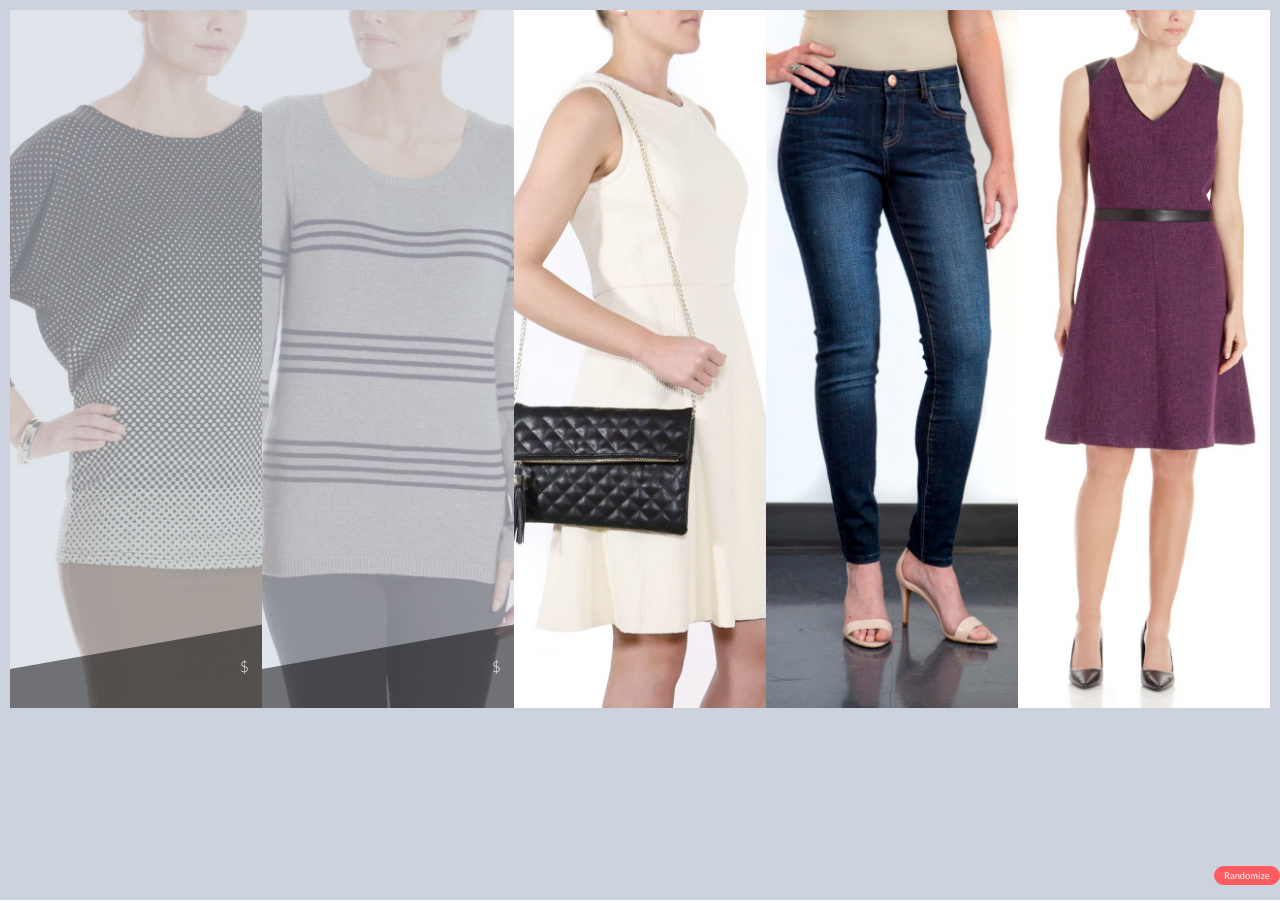
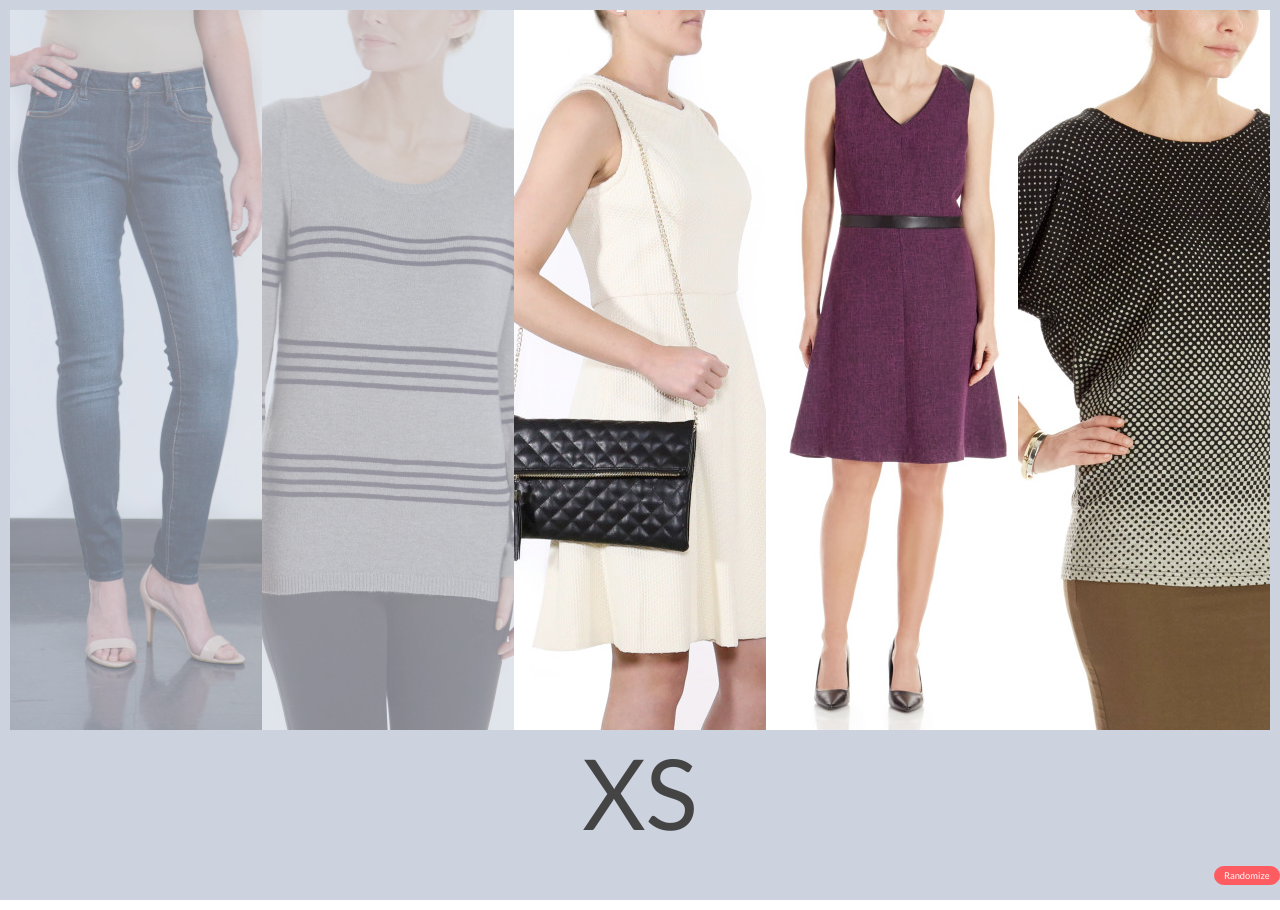
Before and after one commit to yorthehunter/returns-prototype, a Jekyll site: the page built from returns-prototype.html, in a window 1280 px wide. Built offline with Jekyll 4.4.1, drawn with Linux system fonts in a browser that asks for light colours.

Commit message:
re-do the markup entirely. Add some animation that wasn't there before

```diff
--- a/_layouts/page.html
+++ b/_layouts/page.html
@@ -2,6 +2,6 @@
 layout: blank
 ---
 
-<article>
+<article style="width: 100vw; height: 100vh; overflow: hidden;">
   {{ content }}
 </article>
--- a/_sass/site/_modules.scss
+++ b/_sass/site/_modules.scss
@@ -1 +1,2 @@
-@import "modules/returns.scss"
+@import "modules/animation.scss";
+@import "modules/returns-B.scss";
--- /dev/null
+++ b/_sass/site/modules/_animation.scss
@@ -0,0 +1,40 @@
+.animated {
+  animation-duration: 0.5s;
+  animation-fill-mode: both;
+}
+
+.animated.infinite {
+  animation-iteration-count: infinite;
+}
+
+@keyframes bounceInUp {
+  from, 60%, 75%, 90%, to {
+    animation-timing-function: cubic-bezier(0.215, 0.610, 0.355, 1.000);
+  }
+
+  from {
+    opacity: 0;
+    transform: translate3d(0, 3000px, 0);
+  }
+
+  60% {
+    opacity: 1;
+    transform: translate3d(0, -20px, 0);
+  }
+
+  75% {
+    transform: translate3d(0, 10px, 0);
+  }
+
+  90% {
+    transform: translate3d(0, -5px, 0);
+  }
+
+  to {
+    transform: translate3d(0, 0, 0);
+  }
+}
+
+.bounceInUp {
+  animation-name: bounceInUp;
+}
--- /dev/null
+++ b/_sass/site/modules/_returns-B.scss
@@ -0,0 +1,130 @@
+$returns_base_padding: 10px;
+
+
+body {
+  background: transparent;
+}
+
+.returned-items-list {
+  padding-top:   $returns_base_padding;
+  padding-left:  $returns_base_padding;
+  padding-right: $returns_base_padding;
+  margin: 0;
+
+  display: flex;
+  align-items: top;
+  justify-content: center;
+
+  @extend %list-unstyled !optional;
+
+  .returned-item {
+    overflow: hidden;
+    height: 80vh;
+    margin: 0;
+    position: relative;
+
+    display: flex;
+    align-items: center;
+    justify-content: center;
+
+    &--current {
+      opacity:   1.0 !important;
+      min-width: 480px;
+      height:    85vh;
+
+      margin-left:  $returns_base_padding;
+      margin-right: $returns_base_padding;
+
+      &:last-child  { margin-right: 0; }
+      &:first-child { margin-left:  0; }
+    }
+
+    &--done {
+      opacity: 0.4;
+    }
+
+    img {
+      max-height: 720px;
+      min-width: 480px;
+    }
+
+    &__location {
+      position: absolute;
+      text-align: center;
+      bottom:  -15vh;
+      height:   15vh;
+      overflow: hidden;
+      left:    0;
+      right:   0;
+    }
+  }
+}
+
+.return-info {
+  height:      calc(15vh - #{$returns_base_padding});
+  line-height: calc(15vh - #{$returns_base_padding});
+  text-align: center;
+  @extend %uppercase !optional;
+  font-size: calc(12vh - #{$returns_base_padding});
+
+  &--double-lined {
+    font-size: calc(6vh - #{$returns_base_padding});
+    line-height: calc(6vh - #{$returns_base_padding});
+
+    & > span {
+      @extend %small, %thin !optional;
+    }
+  }
+}
+
+body.sold      .return-info,
+body.dmg       .return-info,
+body.necklaces .return-info,
+body.bracelets .return-info,
+body.purses    .return-info,
+body.md        .return-info,
+body.lg        .return-info{
+  color: white;
+}
+
+.returns-banner {
+  position: absolute;
+  z-index: -1;
+  left: 0;
+  right: 0;
+  bottom: 0;
+  @extend %bg-gray-light;
+  height: 100vh;
+  overflow: hidden;
+
+  &.current::after {
+    right: 0;
+  }
+
+  &::after {
+    content: "";
+    @extend %pos-abs !optional;
+    transition: right 0.3s ease;
+    transform: skewX(-45deg);
+    margin-left: -50%;
+    margin-right: -50%;
+    z-index: 0;
+    left: 0;
+    right: 150vw;
+    bottom: 0;
+    top: 0;
+  }
+
+  &--rtv::after { background-color: $base-rtv; }
+  &--clr::after { background-color: $base-clr; }
+  &--dmg::after { background-color: $base-dmg; }
+  &--sold::after{ background-color: green; }
+  &--lg::after  { background-color: $base-lg; }
+  &--md::after  { background-color: $base-md; }
+  &--sm::after  { background-color: $base-sm; }
+  &--xs::after  { background-color: $base-xs; }
+  &--acc::after { background-color: $base-acc; }
+  &--necklaces::after { background-color: $base-acc; }
+  &--bracelets::after { background-color: $base-acc; }
+  &--purses::after    { background-color: $base-acc; }
+}
--- a/_sass/site/modules/_returns.scss
+++ b/_sass/site/modules/_returns.scss
@@ -1,4 +1,8 @@
 $return-item-title-height: 15vh;
+
+.constrained {
+
+}
 
 .returns-banner {
   position: absolute;
@@ -99,7 +103,8 @@ $return-item-title-height: 15vh;
   }
 
   img {
-    max-width: 480px;
+    max-width: 100%;
+    max-height: 100%;
     transform: translateX(-25%);
   }
 
--- a/returns-prototype.html
+++ b/returns-prototype.html
@@ -12,53 +12,53 @@ permalink: /returns-prototype/
   .returned-item--5::after { background-image: url({{'/assets/images/item_5.png' | prepend: site.baseurl }}); }
 </style>
 
-<div class="container flex" style="padding-top: 10px;">
-  <ul class="returned-items-list">
-    <li class="returned-item returned-item--1" data-item-status="out" data-item-type="jewelry" data-item-override="" data-item-location="">
-      <h2 class="returned-item__location">
-        <div class="returned-item__location--primary"></div>
-        <div class="returned-item__location--secondary"></div>
-      </h2>
-      <footer class="returned-item__footer">
-        <aside class="returned-item__status"><span></span></aside>
-      </footer>  </li>
-    <li class="returned-item returned-item--4" data-item-status="sold" data-item-override="" data-item-type="lg / xl" data-item-location="">
-      <h2 class="returned-item__location">
-        <div class="returned-item__location--primary"></div>
-        <div class="returned-item__location--secondary"></div>
-      </h2>
-      <footer class="returned-item__footer">
-        <aside class="returned-item__status"><span></span></aside>
-      </footer>  </li>
-    <li class="returned-item returned-item--2" data-item-status="out" data-item-type="md" data-item-override="" data-item-location="">
-      <h2 class="returned-item__location">
-        <div class="returned-item__location--primary"></div>
-        <div class="returned-item__location--secondary"></div>
-      </h2>
-      <footer class="returned-item__footer">
-        <aside class="returned-item__status"><span></span></aside>
-      </footer>  </li>
-    <li class="returned-item returned-item--3" data-item-status="out" data-item-type="md" data-item-override="rtv" data-item-location="">
-      <h2 class="returned-item__location">
-        <div class="returned-item__location--primary"></div>
-        <div class="returned-item__location--secondary"></div>
-      </h2>
-      <footer class="returned-item__footer">
-        <aside class="returned-item__status"><span></span></aside>
-      </footer>  </li>
-    <li class="returned-item returned-item--5" data-item-status="sold" data-item-type="xs" data-item-override="" data-item-location="">
-      <h2 class="returned-item__location">
-        <div class="returned-item__location--primary"></div>
-        <div class="returned-item__location--secondary"></div>
-      </h2>
-      <footer class="returned-item__footer">
-        <aside class="returned-item__status"><span></span></aside>
-      </footer>
-    </li>
-  </ul>
-  <footer class="returns-banner">
-  </footer>
-</div>
+<ul class="returned-items-list">
+  <li class="returned-item"
+    data-item-status   = "out"
+    data-item-type     = "purses"
+    data-item-override = ""
+    data-item-location = ""
+    date-item-id       = 1234567>
+    <img src="{{site.baseurl}}/assets/images/item_1.png">
+  </li>
+  <li class="returned-item"
+    data-item-status   = "sold"
+    data-item-override = ""
+    data-item-type     = "lg / xl"
+    data-item-location = ""
+    date-item-id       = 1234567>
+    <img src="{{site.baseurl}}/assets/images/item_2.png">
+  </li>
+  <li class="returned-item"
+    data-item-status   = "out"
+    data-item-type     = "md"
+    data-item-override = ""
+    data-item-location = ""
+    date-item-id       = 1234567>
+    <img src="{{site.baseurl}}/assets/images/item_3.png">
+  </li>
+  <li class="returned-item"
+    data-item-status   = "out"
+    data-item-type     = "md"
+    data-item-override = "rtv"
+    data-item-location = ""
+    date-item-id       = 1234567>
+    <img src="{{site.baseurl}}/assets/images/item_4.png">
+  </li>
+  <li class="returned-item"
+    data-item-status   = "sold"
+    data-item-type     = "xs"
+    data-item-override = ""
+    data-item-location = ""
+    date-item-id       = 1234567>
+    <img src="{{site.baseurl}}/assets/images/item_5.png">
+  </li>
+</ul>
+<footer class="return-info bounceInUp animated"></footer>
+
+<div class="returns-banner"></div>
+
+
 
 <button class="btn btn-xs btn-primary pos-abs pos-b pos-r z10 js-randomize">Randomize</button>
 
@@ -148,7 +149,6 @@ permalink: /returns-prototype/
 
     done_items = $(".returned-item--done");
     $(".returned-items-list").append(done_items, $(".returned-item:not('.returned-item--done')"));
-
   }
 
   function set_dmg(e) {
@@ -241,74 +238,90 @@ permalink: /returns-prototype/
   }
 
   function write_location(e, t) {
-    switch (e.data("item-location")) {
-      case "sold":
-        primary   = "SOLD";
-        secondary  = "all";
-        break;
-      case "rtv":
-        primary   = "R T V";
-        secondary = "all";
-        break;
-      case "clr":
-        primary   = "C L R";
-        secondary = "all";
-        break;
-        break;
-      case "dmg":
-        primary   = "D M G";
-        if (t != "jewelry"){
-          secondary = "non-jewelry";
-        }
-        else {
-          secondary = "jewelry";
-        }
-        break;
-      case "tangled":
-        primary   = "TANGLED";
-        secondary = "jewelry";
-        break;
-      case "label":
-        primary   = "LABEL";
-        if (t != "jewelry"){
-          secondary = "non-jewelry";
-        }
-        else {
-          secondary = "jewelry";
-        }
-        break;
-      case "lg / xl":
-        primary   = "LG / XL";
-        secondary = "apparel";
-        break;
-      case "md":
-        primary   = "MD";
-        secondary = "apparel";
-        break;
-      case "sm":
-        primary   = "SM";
-        secondary = "apparel";
-        break;
-      case "xs":
-        primary   = "XS";
-        secondary = "apparel";
-        break;
-      case "jewelry":
-        primary   = "PURSES";
-        secondary = "& scarves";
-        break;
+    loc    = e.data("item-location");
+    width  = $(".returned-item--current").width();
+    offset = $(".returned-item--current").offset();
+    target = $(".return-info");
+    if (offset != null) {
+      target.width(width).offset({ left: offset.left });
     }
-    e.find(".returned-item__location--primary").text(primary);
-    e.find(".returned-item__location--secondary").text(secondary);
+    if (loc == "purses"){
+      target.addClass("return-info--double-lined").html("purses<br><span>& scarves</span>")
+    }
+    else if (loc == "bracelets"){
+      target.addClass("return-info--double-lined").html("bracelets<br><span>& earrings</span>")
+    }
+    else {
+      target.removeClass("return-info--double-lined").html(loc);
+    }
+    // Some silly js horseshit that reruns a CSS animation. God.
+    target.removeClass('bounceInUp');
+    setTimeout(
+        function(){target.addClass('bounceInUp')}
+        , 1);
+
     $(".returned-item--current").removeClass("returned-item--sold returned-item--lg returned-item--md returned-item--sm returned-item--xs returned-item--dmg returned-item--jewelry returned-item--clr returned-item--acc returned-item--rtv").addClass("returned-item--"+e.data("item-location"));
   }
 
   function color_banner() {
     current_location = $(".returned-item--current").data("item-location");
     $(".returns-banner").removeClass().addClass("returns-banner");
+    $("body").removeClass().addClass(current_location);
 
     setTimeout(function(){
       $(".returns-banner").addClass("returns-banner--"+current_location+" current");
-    }, 200);
+    }, 300);
   }
+
+  function slideSwap($set1, $set2) {
+
+    //$elem.append(infoString($elem));
+    //$after.append(infoString($after));
+    $set1.css("color", "red");
+    $set2.css("color", "blue");
+    var $set3 = $set2.last().nextAll();
+    $set3.css("color", "green");
+
+    var mb_prev = cssprop($set1.first().prev(), "margin-bottom");
+    if (isNaN(mb_prev)) mb_prev = 0;
+    var mt_next = cssprop($set2.last().next(), "margin-top");
+    if (isNaN(mt_next)) mt_next = 0;
+
+    var mt_1 = cssprop($set1.first(), "margin-top");
+    var mb_1 = cssprop($set1.last(), "margin-bottom");
+    var mt_2 = cssprop($set2.first(), "margin-top");
+    var mb_2 = cssprop($set2.last(), "margin-bottom");
+
+    var h1 = $set1.last().offset().top + $set1.last().outerHeight() - $set1.first().offset().top;
+    var h2 = $set2.last().offset().top + $set2.last().outerHeight() - $set2.first().offset().top;
+
+    move1 = h2 + Math.max(mb_2, mt_1) + Math.max(mb_prev, mt_2) - Math.max(mb_prev, mt_1);
+    move2 = -h1 - Math.max(mb_1, mt_2) - Math.max(mb_prev, mt_1) + Math.max(mb_prev, mt_2);
+    move3 = move1 + $set1.first().offset().top + h1 - $set2.first().offset().top - h2 +
+        Math.max(mb_1,mt_next) - Math.max(mb_2,mt_next);
+
+    // let's move stuff
+    $set1.css('position', 'relative');
+    $set2.css('position', 'relative');
+    $set3.css('position', 'relative');
+    $set1.animate({'top': move1}, {duration: 1000});
+    $set3.animate({'top': move3}, {duration: 500});
+    $set2.animate({'top': move2}, {duration: 1000, complete: function() {
+        // rearrange the DOM and restore positioning when we're done moving
+        $set1.insertAfter($set2.last())
+        $set1.css({'position': 'static', 'top': 0});
+        $set2.css({'position': 'static', 'top': 0});
+        $set3.css({'position': 'static', 'top': 0});
+      }
+    });
+
+  }
+
+
+
+
+
+
+
+
 </script>
```
Also changed, not shown: other parts of returns-prototype.html (+2 -4 lines), 6 other files.
